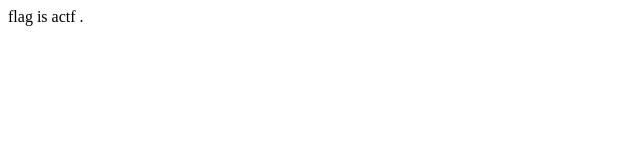
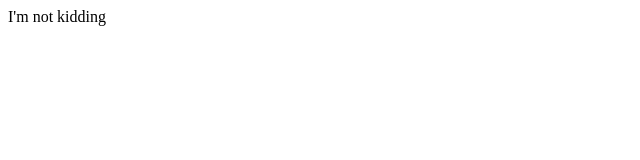
Before and after one commit to nonamesilent/flag1, a plain HTML site: page index.html in a window 1280 px wide. Shown: the full height of the page, 0-640 px from the left. Drawn offline with Linux system fonts and the light colour scheme.

Commit message:
flag is really here

```diff
--- a/index.html
+++ b/index.html
@@ -1,11 +1,11 @@
 <html>
 
 <head>
-<title>Flag is here</title>
+<title>Flag is really here</title>
 </head>
 
 <body>
-<p>flag is actf<hahAf1na1lyY0uF0unDFlAg> .</p>
+<p>I'm not kidding</p>
 </body>
 
 </html>
```
